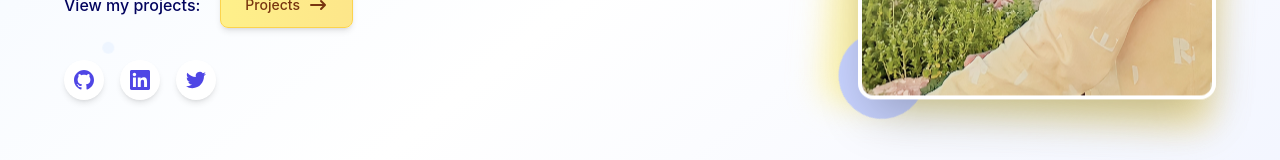
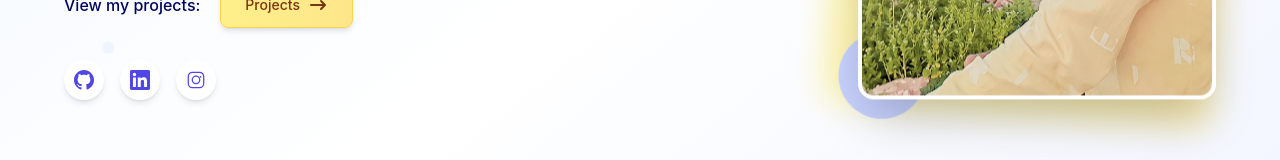
Before and after one commit to RohitPanwar46/Portfolio-Website, a Next.js app: page / in a window 1280 px wide. Shown: the part 570-730 px from the top of the page. Built offline with nearby package versions, Linux system fonts and the light colour scheme.

Commit message:
some more improvement

```diff
--- a/app/page.js
+++ b/app/page.js
@@ -226,19 +226,22 @@ export default function Home() {
                   {
                     name: "github",
                     icon: "M12 0c-6.626 0-12 5.373-12 12 0 5.302 3.438 9.8 8.207 11.387.599.111.793-.261.793-.577v-2.234c-3.338.726-4.033-1.416-4.033-1.416-.546-1.387-1.333-1.756-1.333-1.756-1.089-.745.083-.729.083-.729 1.205.084 1.839 1.237 1.839 1.237 1.07 1.834 2.807 1.304 3.492.997.107-.775.418-1.305.762-1.604-2.665-.305-5.467-1.334-5.467-5.931 0-1.311.469-2.381 1.236-3.221-.124-.303-.535-1.524.117-3.176 0 0 1.008-.322 3.301 1.23.957-.266 1.983-.399 3.003-.404 1.02.005 2.047.138 3.006.404 2.291-1.552 3.297-1.23 3.297-1.23.653 1.653.242 2.874.118 3.176.77.84 1.235 1.911 1.235 3.221 0 4.609-2.807 5.624-5.479 5.921.43.372.823 1.102.823 2.222v3.293c0 .319.192.694.801.576 4.765-1.589 8.199-6.086 8.199-11.386 0-6.627-5.373-12-12-12z",
+                    link: "https://github.com/RohitPanwar46",
                   },
                   {
                     name: "linkedin",
                     icon: "M20.447 20.452h-3.554v-5.569c0-1.328-.027-3.037-1.852-3.037-1.853 0-2.136 1.445-2.136 2.939v5.667H9.351V9h3.414v1.561h.046c.477-.9 1.637-1.85 3.37-1.85 3.601 0 4.267 2.37 4.267 5.455v6.286zM5.337 7.433c-1.144 0-2.063-.926-2.063-2.065 0-1.138.920-2.063 2.063-2.063 1.14 0 2.064.925 2.064 2.063 0 1.139-.925 2.065-2.064 2.065zm1.782 13.019H3.555V9h3.564v11.452zM22.225 0H1.771C.792 0 0 .774 0 1.729v20.542C0 23.227.792 24 1.771 24h20.451C23.2 24 24 23.227 24 22.271V1.729C24 .774 23.2 0 22.222 0h.003z",
+                    link: "https://www.linkedin.com/in/rohit-panwar-094b4133a",
                   },
                   {
-                    name: "twitter",
-                    icon: "M23.953 4.57a10 10 0 01-2.825.775 4.958 4.958 0 002.163-2.723c-.951.555-2.005.959-3.127 1.184a4.92 4.92 0 00-8.384 4.482C7.69 8.095 4.067 6.13 1.64 3.162a4.822 4.822 0 00-.666 2.475c0 1.71.87 3.213 2.188 4.096a4.904 4.904 0 01-2.228-.616v.06a4.923 4.923 0 003.946 4.827 4.996 4.996 0 01-2.212.085 4.936 4.936 0 004.604 3.417 9.867 9.867 0 01-6.102 2.105c-.39 0-.779-.023-1.17-.067a13.995 13.995 0 007.557 2.209c9.053 0 13.998-7.496 13.998-13.985 0-.21 0-.42-.015-.63A9.935 9.935 0 0024 4.59z",
+                    name: "instagram",
+                    icon: "M7.75 2h8.5A5.75 5.75 0 0122 7.75v8.5A5.75 5.75 0 0116.25 22h-8.5A5.75 5.75 0 012 16.25v-8.5A5.75 5.75 0 017.75 2zm0 1.5A4.25 4.25 0 003.5 7.75v8.5A4.25 4.25 0 007.75 20.5h8.5a4.25 4.25 0 004.25-4.25v-8.5A4.25 4.25 0 0016.25 3.5h-8.5zm4.25 3a5.25 5.25 0 110 10.5 5.25 5.25 0 010-10.5zm0 1.5a3.75 3.75 0 100 7.5 3.75 3.75 0 000-7.5zm5.5-.75a1 1 0 110 2 1 1 0 010-2z",
+                    link: "https://www.instagram.com/developerrohit56/?__pwa=1",
                   },
                 ].map((social, index) => (
                   <motion.a
                     key={social.name}
-                    href="#"
+                    href={social.link}
                     className="w-10 h-10 rounded-full bg-white flex items-center justify-center shadow-md hover:shadow-lg transition-shadow"
                     whileHover={{ y: -5, scale: 1.1 }}
                     whileTap={{ scale: 0.9 }}
--- a/app/projects/page.js
+++ b/app/projects/page.js
@@ -6,7 +6,7 @@ const projects = [
   {
     title: "YouTube Clone",
     description: "A fully functional YouTube clone",
-    link: "https://netfix-home-page-ui-clone-drzayjp21-rohits-projects-bfb999cc.vercel.app/",
+    link: "https://you-tube-clone-ten-gamma.vercel.app/",
     technologies: ["JavaScript", "NextJs", "NodeJs", "ExpressJs", "MongoDb", "Cloudinary", "Vercel", "Render", "Tailwind CSS"],
     icon: "🎬"
   },
```
